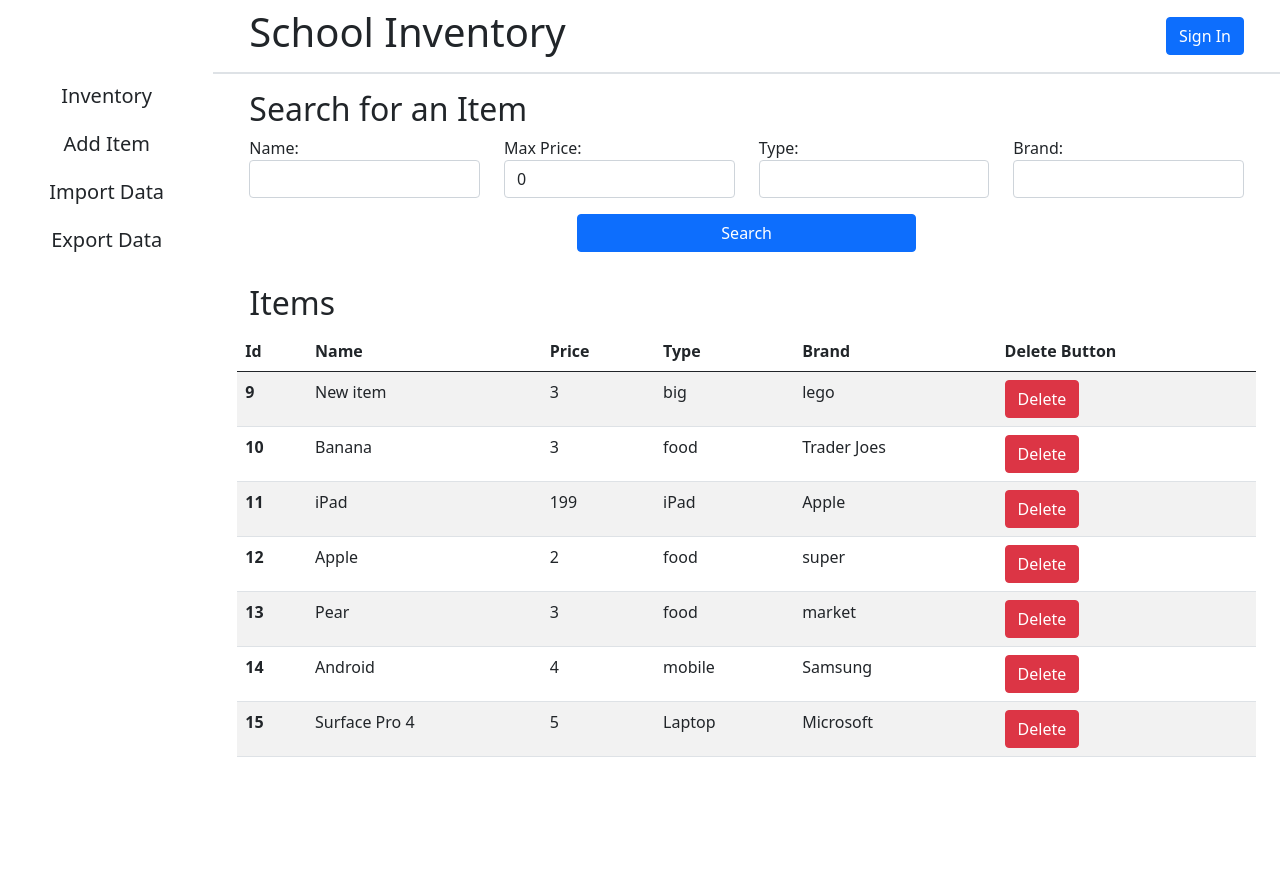
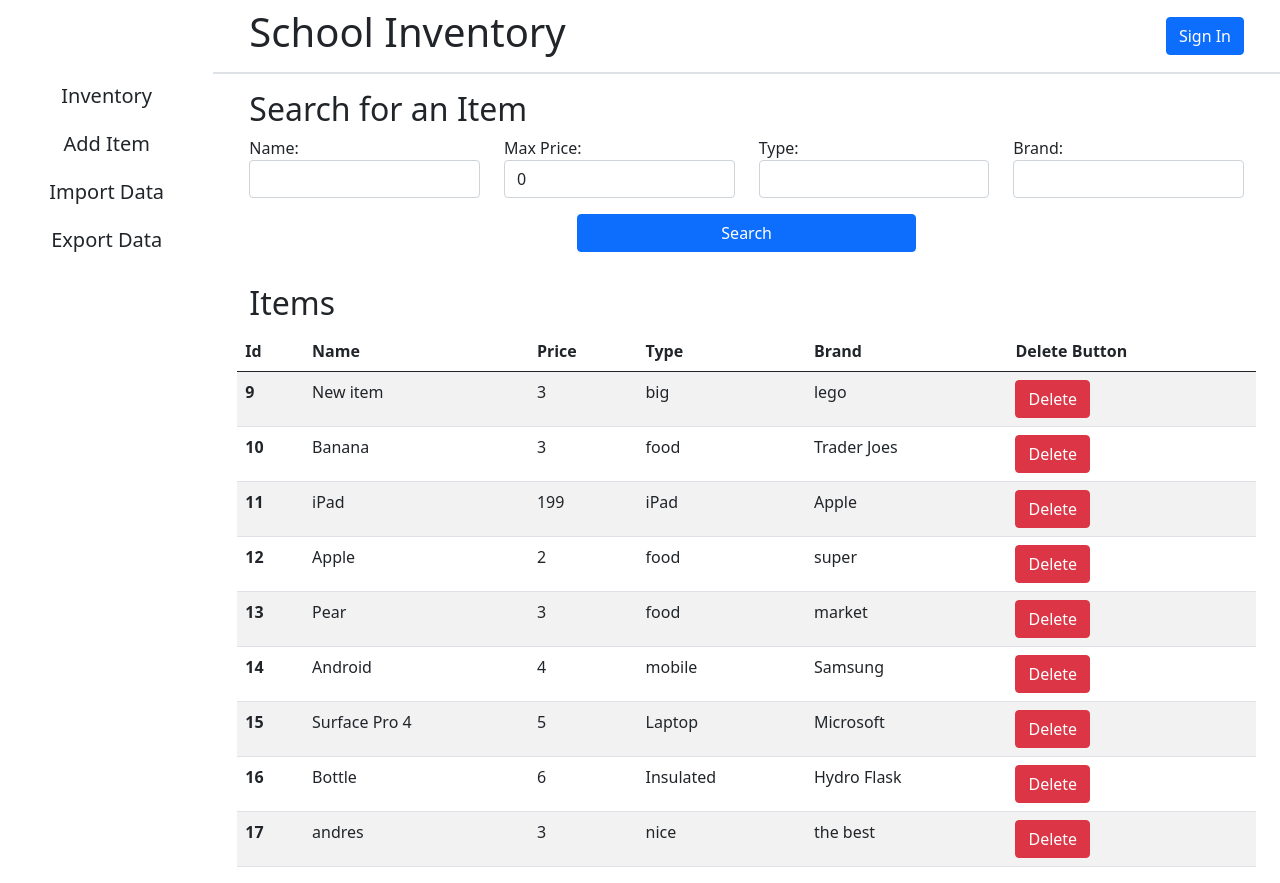
Before and after one commit to AndresRodCodes/ReactInventoryTWT, a React (Create React App) app: page / in a window 1280 px wide. Before the commit the page ends 800 px from the top, so only its background shows below. Built offline with nearby package versions, Linux system fonts and the light colour scheme; data requests are answered from the project's data file.

Commit message:
Added backend. Able to post items to MongoDB.

```diff
--- a/db.json
+++ b/db.json
@@ -48,6 +48,20 @@
       "type": "Laptop",
       "brand": "Microsoft",
       "id": 15
+    },
+    {
+      "name": "Bottle",
+      "price": "6",
+      "type": "Insulated",
+      "brand": "Hydro Flask",
+      "id": 16
+    },
+    {
+      "name": "andres",
+      "price": "3",
+      "type": "nice",
+      "brand": "the best",
+      "id": 17
     }
   ]
 }
--- a/src/AddItem.js
+++ b/src/AddItem.js
@@ -1,4 +1,6 @@
 import { useState } from "react";
+import { useDispatch } from "react-redux";
+import { createItem } from "./actions/items";
 
 function AddItem(props) {
   const [name, setName] = useState("");
@@ -6,12 +8,19 @@ function AddItem(props) {
   const [type, setType] = useState("");
   const [brand, setBrand] = useState("");
 
+  const dispatch = useDispatch();
+
   function addItemButtonPressed() {
     props.addItem({ name: name, price: price, type: type, brand: brand });
     setName("");
     setPrice(0);
     setType("");
     setBrand("");
+
+    // Create item in MongoDB
+    dispatch(
+      createItem({ name: name, price: price, type: type, brand: brand })
+    );
   }
 
   return (
@@ -52,7 +61,11 @@ function AddItem(props) {
           value={brand}
           onChange={(e) => setBrand(e.target.value)}
         ></input>
-        <button type="button" className="btn btn-primary mt-3" onClick={addItemButtonPressed}>
+        <button
+          type="button"
+          className="btn btn-primary mt-3"
+          onClick={addItemButtonPressed}
+        >
           Add Item
         </button>
       </div>
--- a/src/App.js
+++ b/src/App.js
@@ -10,7 +10,15 @@ import ExportData from "./ExportData";
 import xlsx from "xlsx";
 import { saveAs } from "file-saver";
 
+import { useDispatch, useSelector } from "react-redux";
+import { getItems } from "./actions/items";
+
 function App() {
+  const dispatch = useDispatch();
+  const mongoItems = useSelector((state) => state.items);
+
+  console.log(mongoItems);
+
   const tabs = {
     Inventory: "inventory",
     AddItem: "addItem",
@@ -24,11 +32,13 @@ function App() {
 
   const jsonServerDB = "http://localhost:3001/items";
 
+  // On application load
   useEffect(() => {
+    dispatch(getItems());
     fetch(jsonServerDB)
       .then((response) => response.json())
       .then((data) => setItems({ items: data }));
-  }, []);
+  }, [dispatch]);
 
   const updateFilters = (searchParams) => {
     setfilters(searchParams);
@@ -64,7 +74,6 @@ function App() {
     );
     if (!shouldImportData) return;
 
-    console.log(importedItems);
     importedItems.forEach((importedItem) => addItemData(importedItem));
   };
 
--- /dev/null
+++ b/src/actions/items.js
@@ -0,0 +1,22 @@
+import * as api from "../api";
+
+// Action Creators
+export const getItems = () => async (dispatch) => {
+  try {
+    const { data } = await api.fetchItems();
+
+    dispatch({ type: "FETCH_ALL", payload: data });
+  } catch (error) {
+    console.log(error.message);
+  }
+};
+
+export const createItem = (item) => async (dispatch) => {
+  try {
+    const { data } = await api.createItem(item);
+
+    dispatch({ type: "CREATE", payload: data });
+  } catch (error) {
+    console.log(error.message);
+  }
+};
--- /dev/null
+++ b/src/api/index.js
@@ -0,0 +1,6 @@
+import axios from "axios";
+
+const url = "http://localhost:5000/items";
+
+export const fetchItems = () => axios.get(url);
+export const createItem = (newItem) => axios.post(url, newItem);
--- a/src/index.js
+++ b/src/index.js
@@ -4,11 +4,20 @@ import "./index.css";
 import App from "./App";
 import reportWebVitals from "./reportWebVitals";
 import "bootstrap/dist/css/bootstrap.min.css";
+import { Provider } from "react-redux";
+import { createStore, applyMiddleware, compose } from "redux";
+import thunk from "redux-thunk";
+
+import reducers from "./reducers";
+
+const store = createStore(reducers, compose(applyMiddleware(thunk)));
 
 ReactDOM.render(
-  <React.StrictMode>
-    <App />
-  </React.StrictMode>,
+  <Provider store={store}>
+    <React.StrictMode>
+      <App />
+    </React.StrictMode>
+  </Provider>,
   document.getElementById("root")
 );
 
--- /dev/null
+++ b/src/reducers/index.js
@@ -0,0 +1,6 @@
+import { combineReducers } from "redux";
+import items from "./items";
+
+export default combineReducers({
+  items,
+});
--- /dev/null
+++ b/src/reducers/items.js
@@ -0,0 +1,10 @@
+export default (items = [], action) => {
+  switch (action.type) {
+    case "FETCH_ALL":
+      return action.payload;
+    case "CREATE":
+      return [...items, action.payload];
+    default:
+      return items;
+  }
+};
```
Also changed, not shown: package.json (+7 -0 lines), 1 other file (tests, documents, lock files or other folders).
